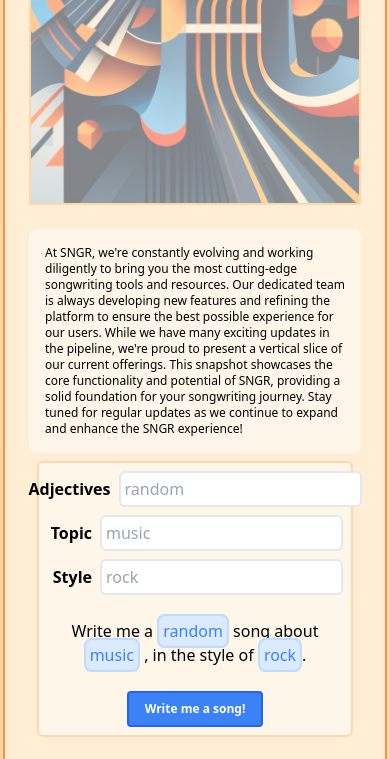
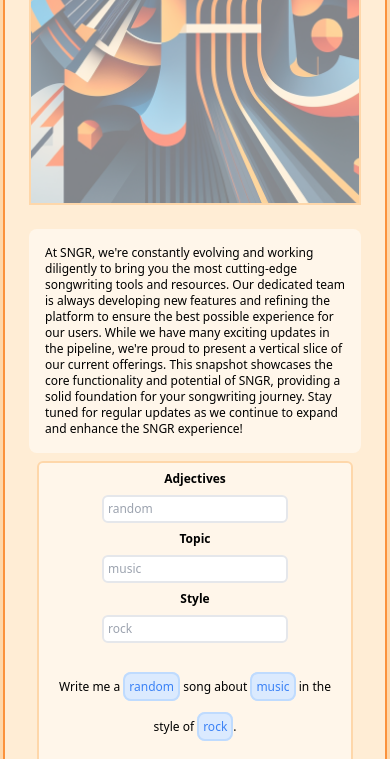
Before and after one commit to jeliroco/songwriters-next-generation-resource, an Astro site: page /trial in a window 390 px wide. Shown: the part 341-1100 px from the top of the page. Built offline with nearby package versions, Linux system fonts and the light colour scheme; Astro itself is replaced by a stand-in of ours; no server answers.

Commit message:
style tweak

```diff
--- a/src/components/SongResponse.tsx
+++ b/src/components/SongResponse.tsx
@@ -47,13 +47,13 @@
   return (
     <div>
       <form
-        className="flex flex-col gap-2 p-2 m-2 border-2 bg-white/50 border-orange-200 rounded-md"
+        className="text-xs md:text-base flex flex-col gap-2 p-2 m-2 border-2 bg-white/50 border-orange-200 rounded-md"
         onSubmit={(e) => {
           e.preventDefault();
           handleSubmit();
         }}
       >
-        <label className="flex gap-2 items-center text-right justify-center">
+        <label className="flex flex-col md:flex-row gap-2 items-center text-center md:text-right justify-center">
           <div className="w-24 font-bold">Adjectives</div>
           <input
             className="flex-1 p-1 border-2 rounded-md"
@@ -62,7 +62,7 @@
             onChange={(e) => setAdjectiveInput(e.target.value)}
           />
         </label>
-        <label className="flex gap-2 items-center text-right justify-center">
+        <label className="flex flex-col md:flex-row gap-2 items-center text-center md:text-right justify-center">
           <div className="w-24 font-bold">Topic</div>
           <input
             className="flex-1 p-1 border-2 rounded-md"
@@ -71,7 +71,7 @@
             onChange={(e) => setTopicInput(e.target.value)}
           />
         </label>
-        <label className="flex gap-2 items-center text-right justify-center">
+        <label className="flex flex-col md:flex-row gap-2 items-center text-center md:text-right justify-center">
           <div className="w-24 font-bold">Style</div>
           <input
             className="flex-1 p-1 border-2 rounded-md"
@@ -80,7 +80,7 @@
             onChange={(e) => setStyleInput(e.target.value)}
           />
         </label>
-        <div className="text-center my-4">
+        <div className="text-xs md:text-base text-center my-4 leading-10">
           Write me a{" "}
           <span className="bg-blue-100 border-2 border-blue-200 p-1 rounded-lg text-blue-500">
             {adjectiveInput ?? "random"}
@@ -89,7 +89,7 @@
           <span className="bg-blue-100 border-2 border-blue-200 p-1 rounded-lg text-blue-500">
             {topicInput ?? "music"}
           </span>{" "}
-          , in the style of{" "}
+          in the style of{" "}
           <span className="bg-blue-100 border-2 border-blue-200 p-1 rounded-lg text-blue-500">
             {styleInput ?? "rock"}
           </span>
```
